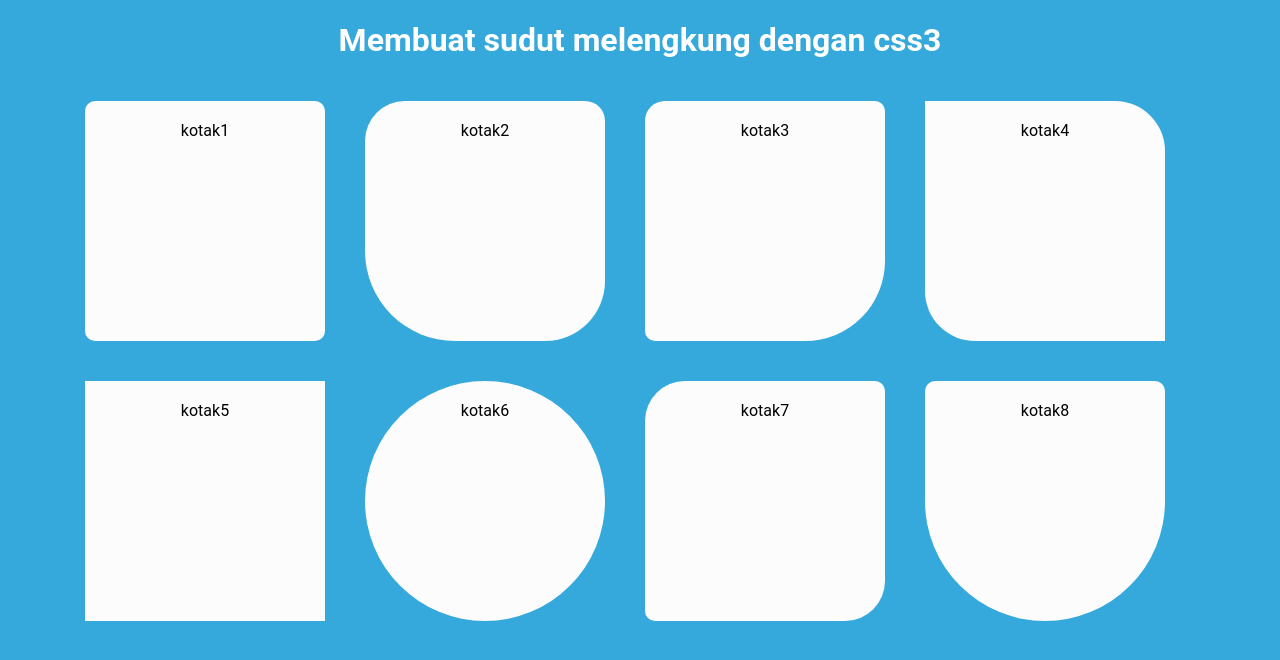
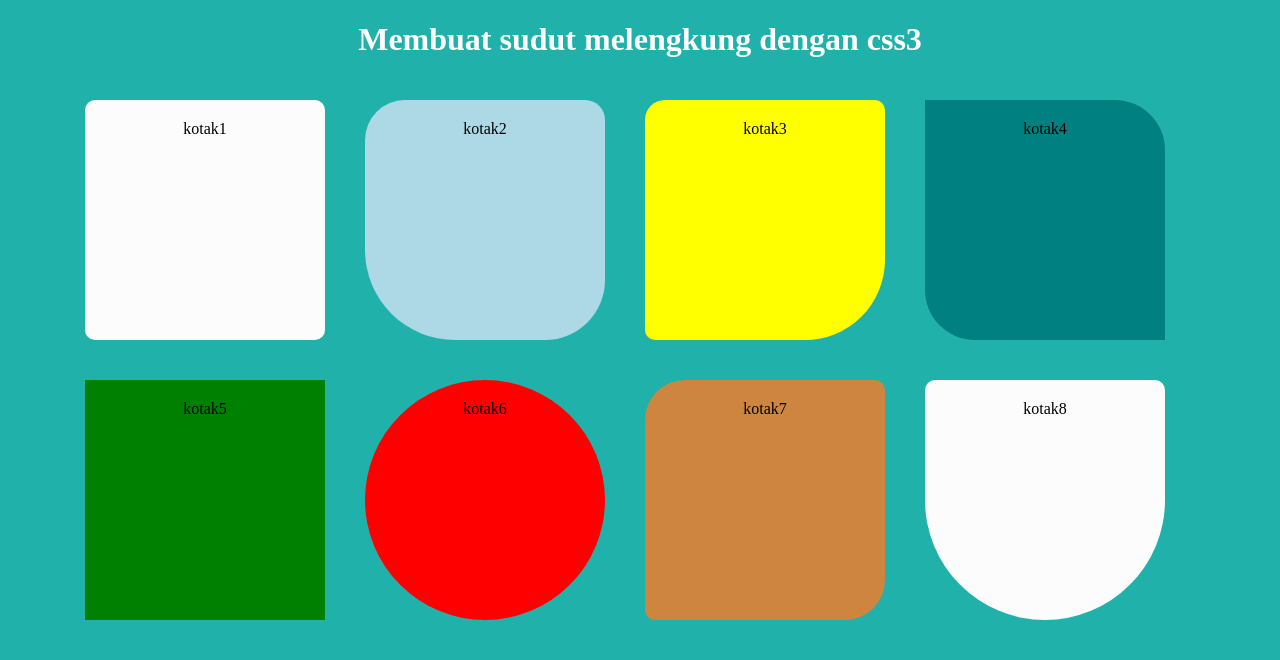
Before and after one commit to niddaaukar/pem-web2021, a plain HTML site: page pem-web2021/Minggu_09/css3-1.html in a window 1280 px wide. Drawn offline with Linux system fonts and the light colour scheme.

Commit message:
update color

```diff
--- a/pem-web2021/Minggu_09/css1.css
+++ b/pem-web2021/Minggu_09/css1.css
@@ -1,6 +1,6 @@
 body{
-    background: #35A9DB ;
-    font-family: roboto;
+    background: lightseagreen ;
+    font-family: Times New Roman;
     text-align:center ;
 }
 h1{
@@ -23,25 +23,33 @@ h1{
 }
 .kotak2{
     border-radius: 40px 20px 60px 90px;
+     background: lightblue;
 }
 .kotak3{
     border-radius: 2px 140px 20px 60px;
+     background: violet;
 }
 .kotak3{
     border-radius: 20px 10px 80px 10px;
+     background: yellow;
 }
 .kotak4{
     border-radius: 0px 50px 0px 50px;
+     background: teal;
 }
     .kotak5{
     border-radius: 0px 0px 0px 0px;
+        background: green;
 }
     .kotak6{
     border-radius: 100%;
+         background: red;
 }
     .kotak7{
     border-radius: 40px 10px;
+         background: peru;
 }
     .kotak8{
     border-radius: 10px 10px 50% 50%;
+         background: pulm;
 }
```
